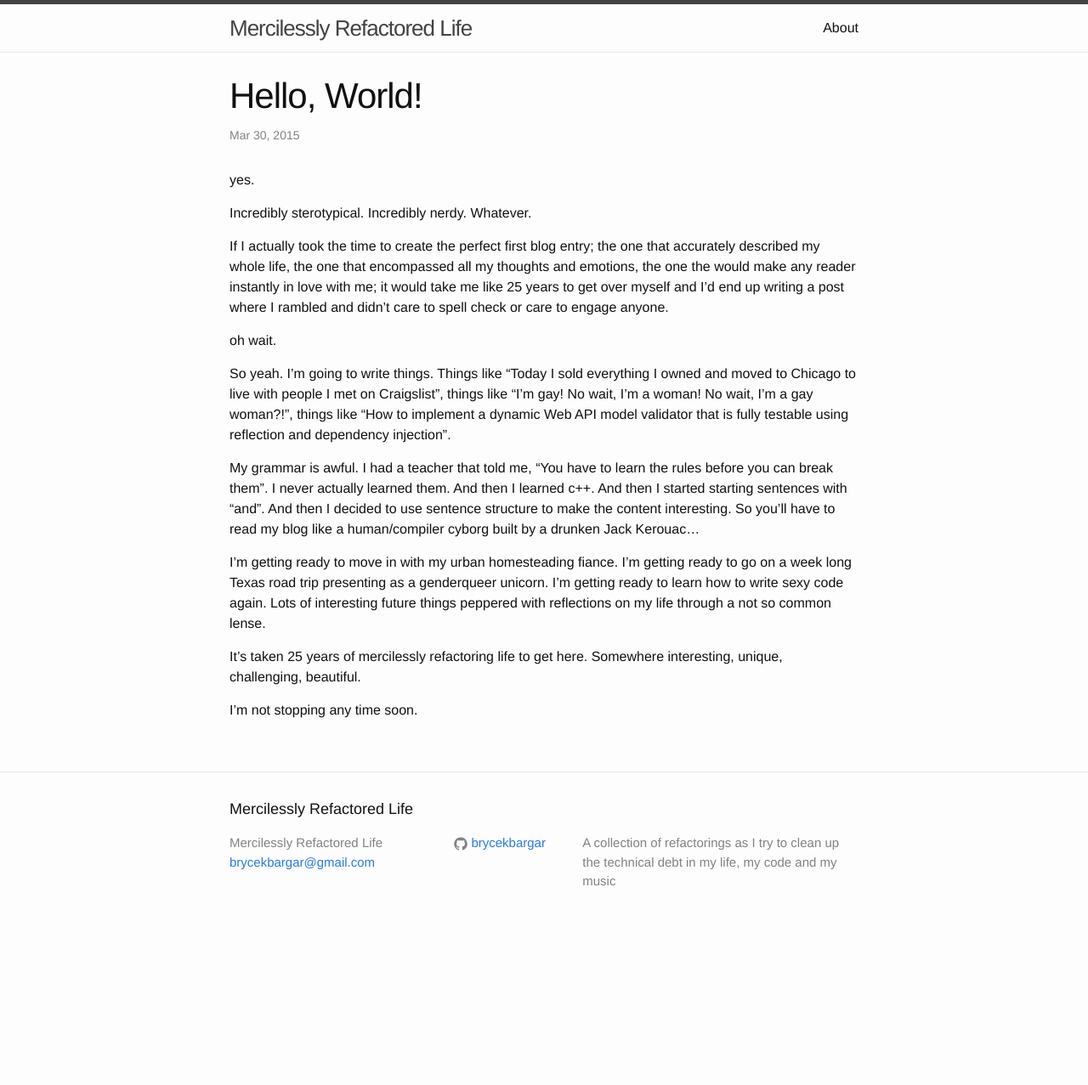
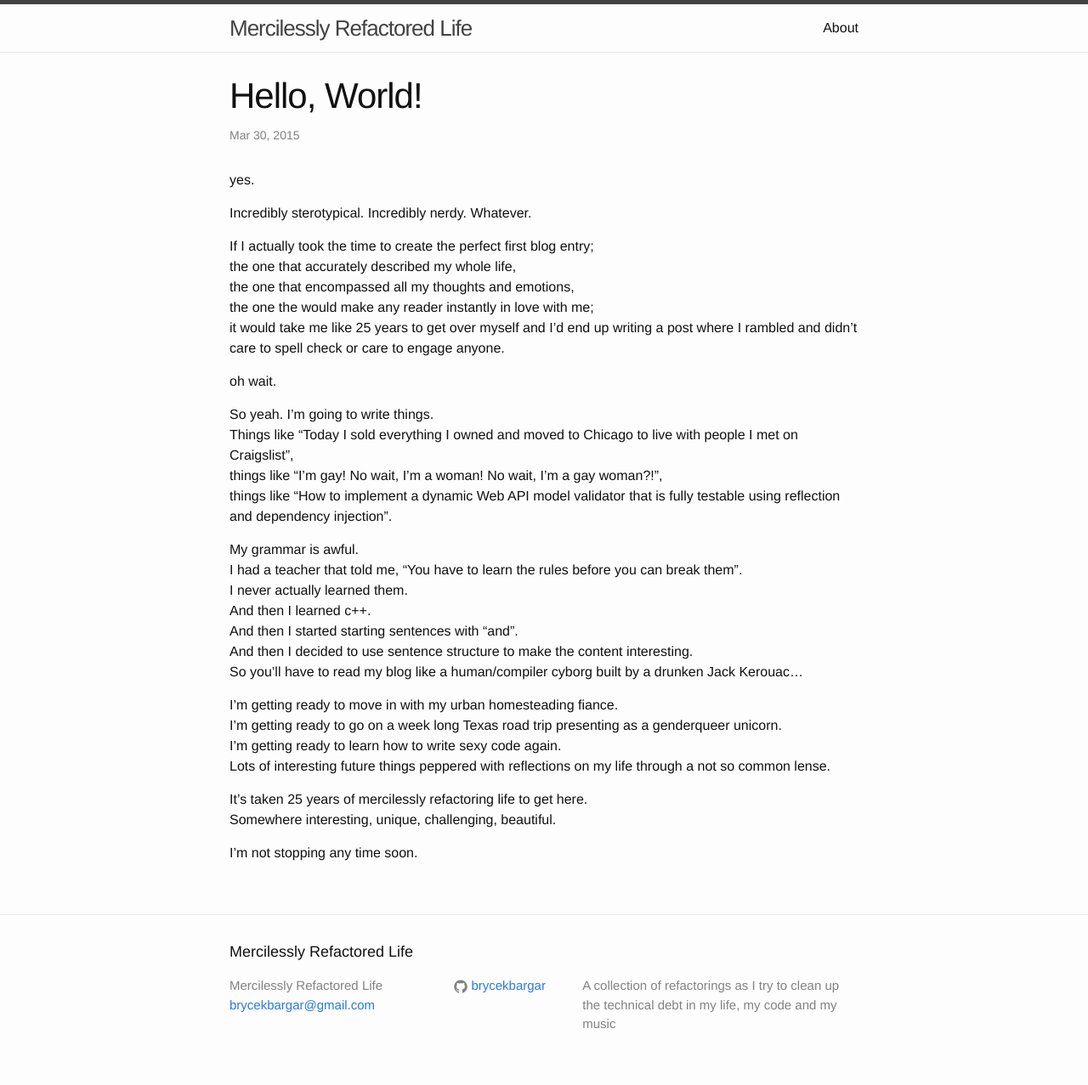
Before and after one commit to brycekbargar/brycekbargar.github.io, a Jekyll site: the page built from _posts/2015-03-29-hello-world.markdown, in a window 1280 px wide. Shown: the whole page at 85% size. Built offline with Jekyll 4.4.1, drawn with Linux system fonts in a browser that asks for light colours; before the commit the page ends 1109 px from its top, so only the background shows below that.

Commit message:
Format First Post

```diff
--- a/index.html
+++ b/index.html
@@ -3,8 +3,6 @@ layout: default
 ---
 
 <div class="home">
-
-  <h1 class="page-heading">Posts</h1>
 
   <ul class="post-list">
     {% for post in site.posts %}
@@ -18,6 +16,4 @@ layout: default
     {% endfor %}
   </ul>
 
-  <p class="rss-subscribe">subscribe <a href="{{ "/feed.xml" | prepend: site.baseurl }}">via RSS</a></p>
-
 </div>
```
Also changed, not shown: _posts/2015-03-29-hello-world.markdown (+22 -17 lines).
